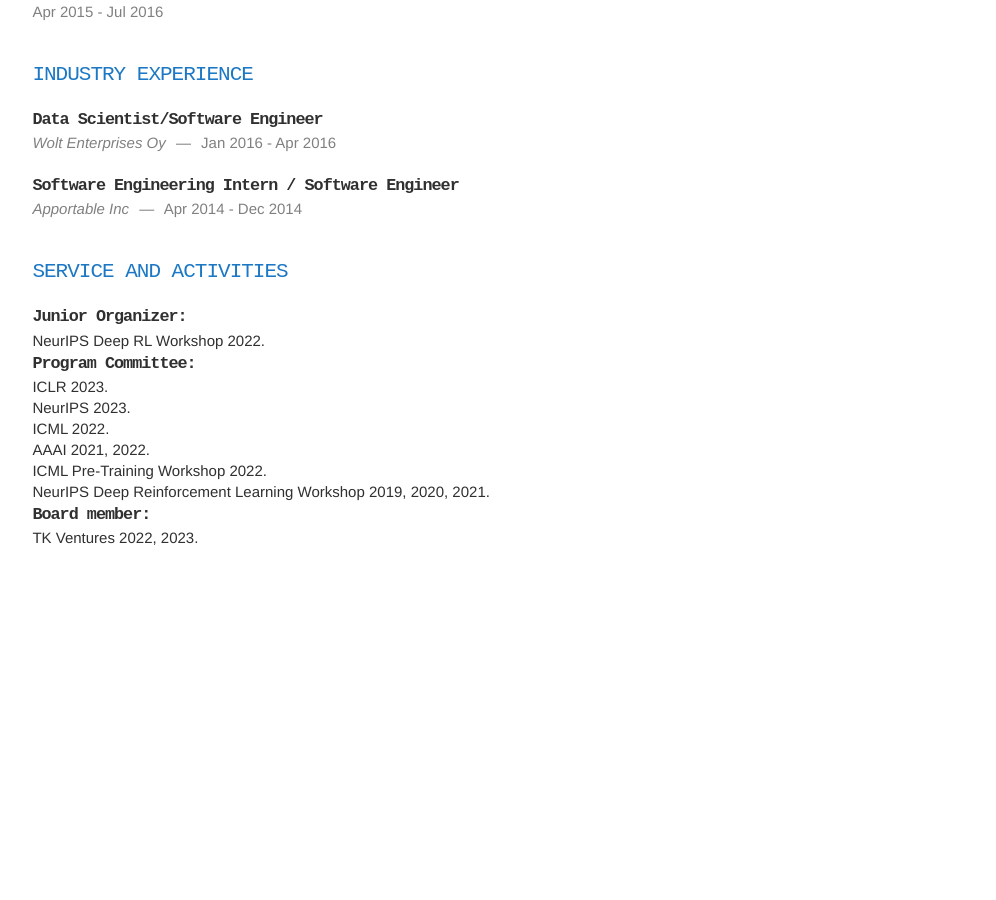
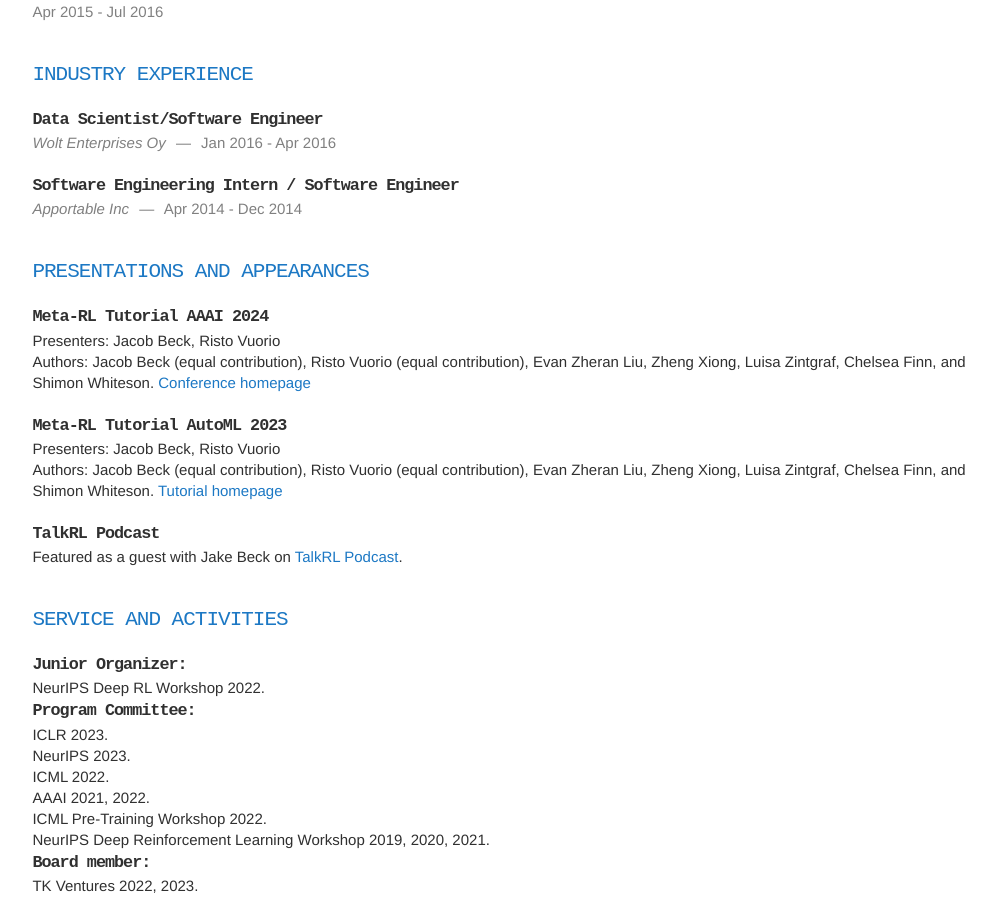
Before and after one commit to vuoristo/vuoristo.github.io, a Jekyll site: the page built from index.html, in a window 1280 px wide and 900 px high, scrolled down 2173 px. Shown: the whole window, without its empty margins (166-1162 px from the left). Built offline with Jekyll 4.4.1, drawn with Linux system fonts in a browser that asks for light colours; nearby versions of some CDN libraries; some web fonts are replaced; before the commit the page ends 2769 px from its top, so only the background shows below that.

Commit message:
Add a presentations section

```diff
--- /dev/null
+++ b/_includes/presentations.html
@@ -0,0 +1,29 @@
+<section class="columns">
+<h1>Presentations and appearances</h1>
+<article>
+    <header>
+        <h1>Meta-RL Tutorial AAAI 2024</h1>
+    </header>
+    <span>
+        <p>Presenters: Jacob Beck, Risto Vuorio</p>
+        <p>Authors: Jacob Beck (equal contribution), Risto Vuorio (equal contribution), Evan Zheran Liu, Zheng Xiong, Luisa Zintgraf, Chelsea Finn, and Shimon Whiteson. <a href="https://aaai.org/aaai-conference/">Conference homepage</a></p>
+    </span>
+</article>
+<article>
+    <header>
+        <h1>Meta-RL Tutorial AutoML 2023</h1>
+    </header>
+    <span>
+        <p>Presenters: Jacob Beck, Risto Vuorio</p>
+        <p>Authors: Jacob Beck (equal contribution), Risto Vuorio (equal contribution), Evan Zheran Liu, Zheng Xiong, Luisa Zintgraf, Chelsea Finn, and Shimon Whiteson. <a href="https://2023.automl.cc/program/tutorials/meta-reinforcement/">Tutorial homepage</a></p>
+    </span>
+</article>
+<article>
+    <header>
+        <h1>TalkRL Podcast</h1>
+    </header>
+    <span>
+        <p>Featured as a guest with Jake Beck on <a href="https://podcasts.apple.com/us/podcast/jacob-beck-and-risto-vuorio/id1478198107?i=1000603168625">TalkRL Podcast</a>.</p>
+    </span>
+</article>
+</section>
--- a/index.html
+++ b/index.html
@@ -7,4 +7,5 @@
 {% include education.html %}
 {% include research-experience.html %}
 {% include industry-experience.html %}
+{% include presentations.html %}
 {% include service.html %}
```
